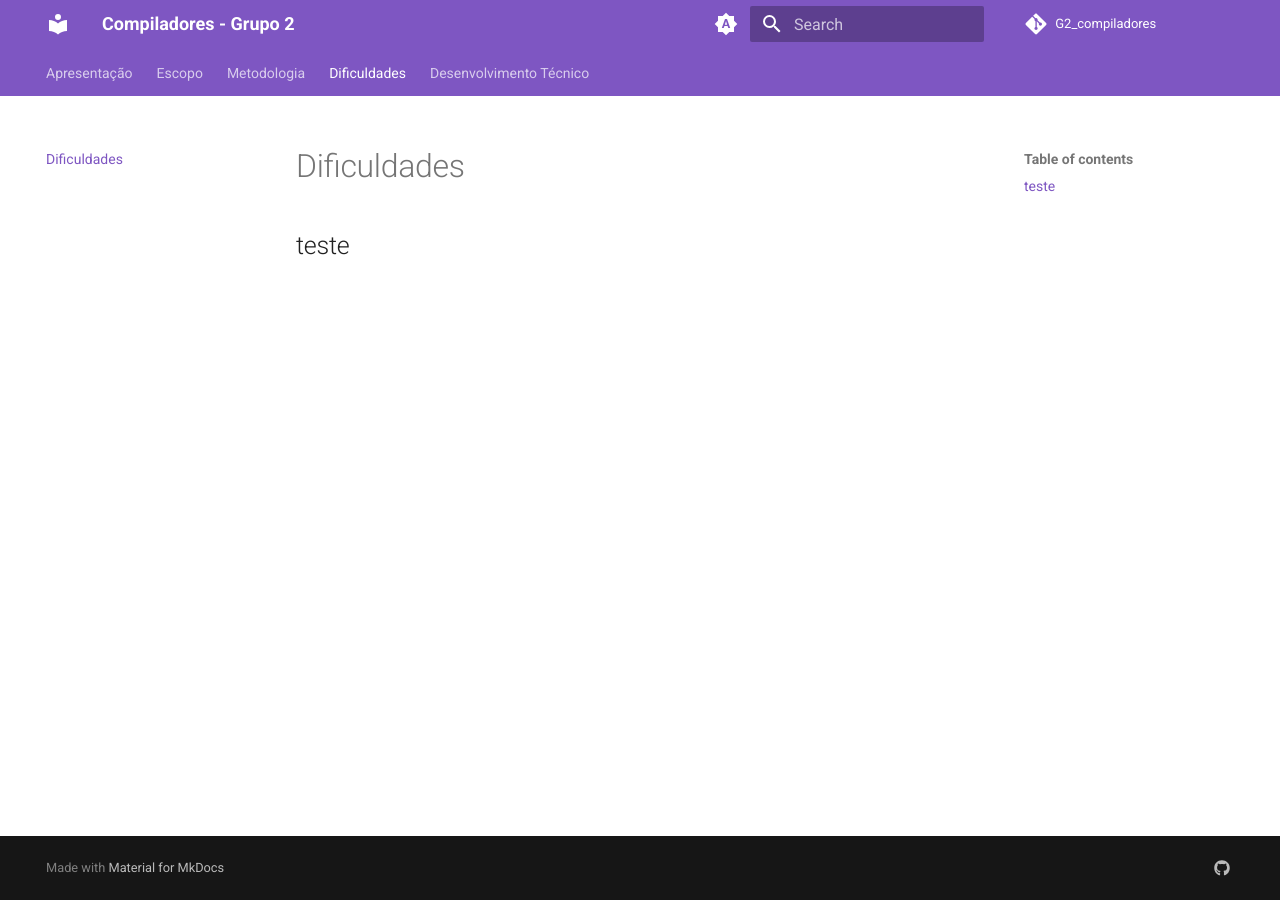
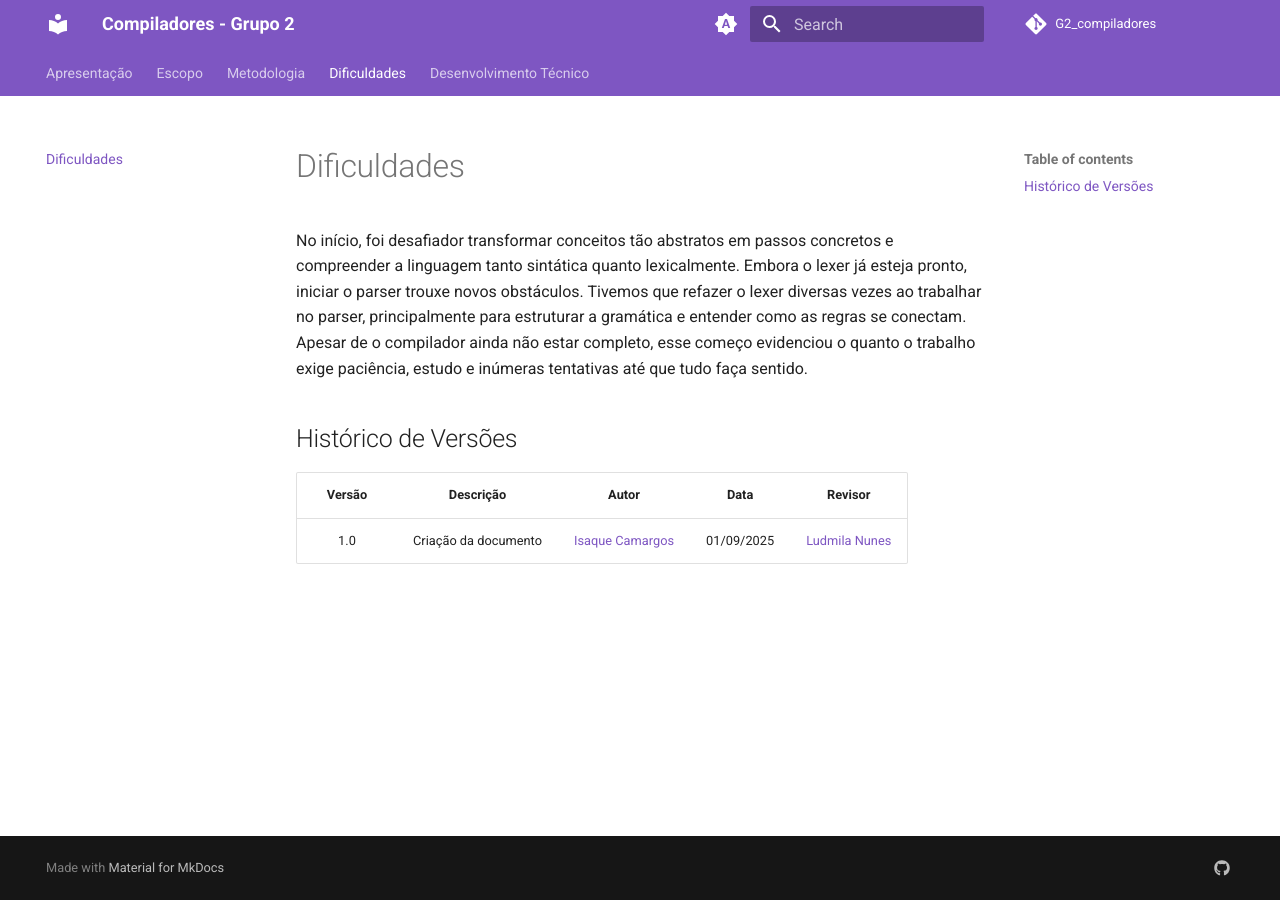
Before and after one commit to felixlaryssa/DocsCompiladores_Grupo2, an MkDocs documentation site: the page built from docs/Dificuldades/dificuldades.md, in a window 1280 px wide. Built offline with MkDocs 1.6.1 and Material for MkDocs 9.7.7, drawn with Linux system fonts in a browser that asks for light colours; comment, search, counter and statistics services are not loaded.

Commit message:
dificuldades(docs) e lexer(docs)

```diff
--- a/docs/Dificuldades/dificuldades.md
+++ b/docs/Dificuldades/dificuldades.md
@@ -1 +1,11 @@
-## teste
+# Dificuldades
+
+No início, foi desafiador transformar conceitos tão abstratos em passos concretos e compreender a linguagem tanto sintática quanto lexicalmente. Embora o lexer já esteja pronto, iniciar o parser trouxe novos obstáculos. Tivemos que refazer o lexer diversas vezes ao trabalhar no parser, principalmente para estruturar a gramática e entender como as regras se conectam. Apesar de o compilador ainda não estar completo, esse começo evidenciou o quanto o trabalho exige paciência, estudo e inúmeras tentativas até que tudo faça sentido.
+
+
+
+## Histórico de Versões
+
+| Versão |Descrição     |Autor                                       |Data    |Revisor|
+|:-:     | :-:          | :-:                                        | :-:        |:-:|
+|1.0     | Criação da documento | [Isaque Camargos](https://github.com/caioduart3)   | 01/09/2025 | [Ludmila Nunes](https://github.com/ludmilaaysha)|
--- a/mkdocs.yml
+++ b/mkdocs.yml
@@ -49,4 +49,4 @@ nav:
   - Dificuldades: Dificuldades/dificuldades.md
   - Desenvolvimento Técnico:
     - Parser: Desenvolvimento_tecnico/parser.md
-  # - Planejamento: Planejamento/planejamento.md
+    - Lexer: Desenvolvimento_tecnico/lexer.md
```
Also changed, not shown: docs/Desenvolvimento_tecnico/lexer.md (added, +89 -0 lines).
